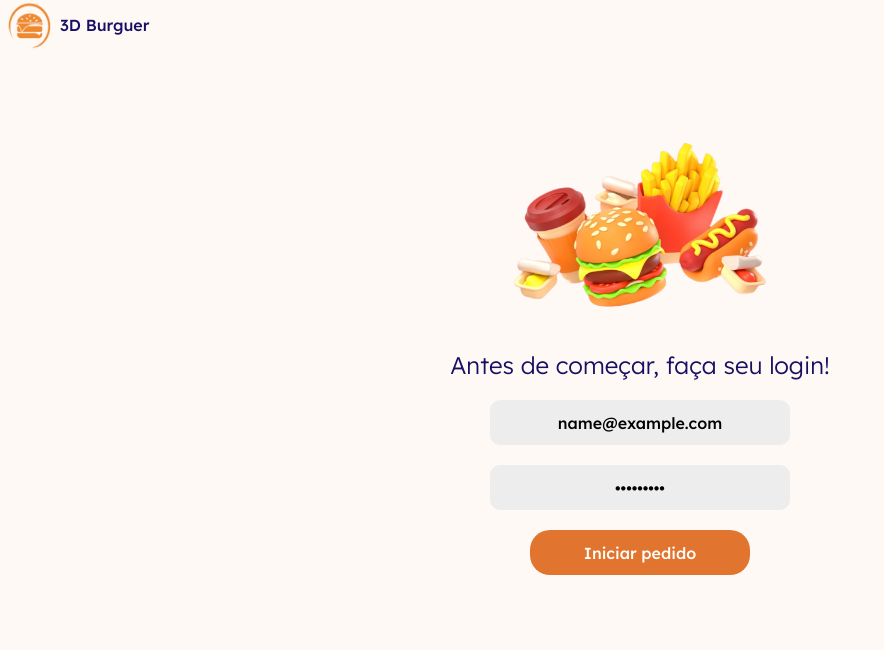
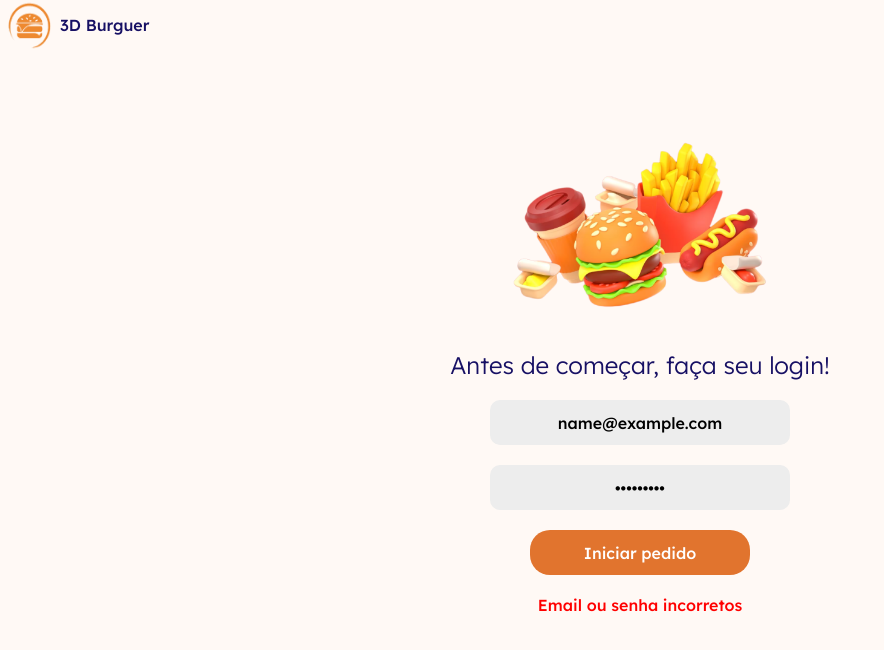
Before and after one commit to nicoletsingas/BurguerCooked, an Angular app: page / in a window 1280 px wide. Both pictures are taken after typing "name@example.com", "Sample123" into the empty fields and a click on the button "Iniciar pedido". Shown: the top 650 px of the page, without its empty margins (0-884 px from the left). Built offline with nearby package versions, Linux system fonts and the light colour scheme; no server answers.

Commit message:
Criado mensagem de erro ao tentar logar com credenciais erradas

```diff
--- a/src/app/components/login/login.component.css
+++ b/src/app/components/login/login.component.css
@@ -67,3 +67,7 @@ form  input::placeholder{
 .btn-start-order:hover{
     background-color: var(--secondColor);
 }
+
+.erro-login{
+    color: #ff0000;
+}
--- a/src/app/components/login/login.component.html
+++ b/src/app/components/login/login.component.html
@@ -6,6 +6,7 @@
       <input type="email" id="email-input" name="email" [(ngModel)]="email" placeholder="Insira seu endereço de email">
       <input type="password" id="password-input" name="password" [(ngModel)]="password" placeholder="Insira sua senha">
       <button class="btn-start-order flexbox">Iniciar pedido</button>
+      <span *ngIf="errorLogin" class="erro-login">Email ou senha incorretos</span>
     </form>
   </section>
 </main>
--- a/src/app/components/login/login.component.ts
+++ b/src/app/components/login/login.component.ts
@@ -10,20 +10,24 @@ import { Router } from '@angular/router';
 export class LoginComponent {
   email: string = '';
   password: string = '';
+  errorLogin: boolean = false;
 
   constructor(private authService: AuthService, private router: Router) {}
 
   async onLogin() {
     try {
+      this.errorLogin = false;
       const isUserLoggedIn = await this.authService.login(this.email, this.password);
       if (isUserLoggedIn) {
         console.log('Login com sucesso');
         this.router.navigate(['/menu']);
       } else {
+        this.errorLogin = true;
         throw new Error('Login inválido');
       }
     } catch (error) {
       console.error('Erro no login:', error);
+      this.errorLogin = true;
     }
   }
 }
```
